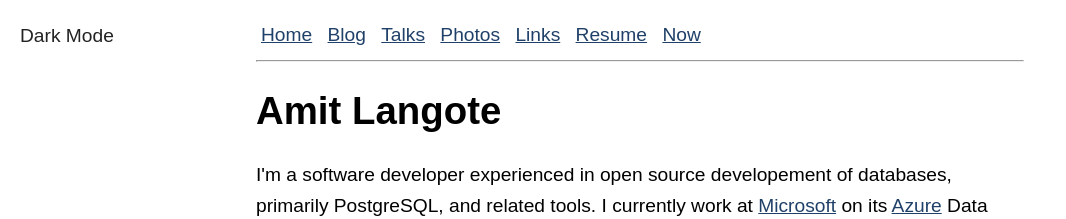
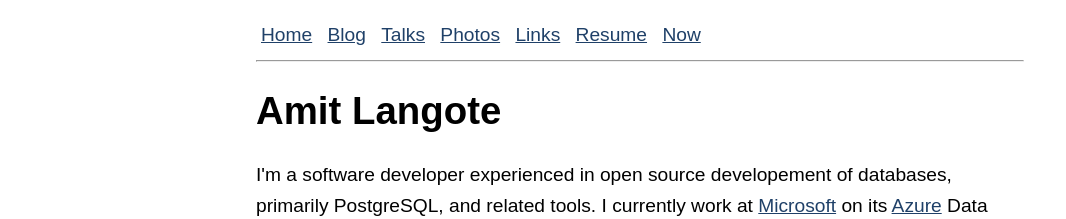
Before and after one commit to amitlan/website, a Jekyll site: the page built from index.md, in a window 1280 px wide. Shown: the top 219 px of the page, without its empty margins (0-1066 px from the left). Built offline with Jekyll 4.4.1, drawn with Linux system fonts in a browser that asks for light colours.

Commit message:
Update default.html
Remove dark light toggle stuff. Figure out how it works first.

```diff
--- a/_layouts/default.html
+++ b/_layouts/default.html
@@ -32,9 +32,6 @@
 	<a href="/bookmarks">Links</a>
 	<a href="/files/resume.pdf">Resume</a>
 	<a href="/now">Now</a>
-	<input type="checkbox" id="toggleMode">
-    <label for="toggleMode" class="toggleDark">Dark Mode</label>
-    <label for="toggleMode" class="toggleLight">Light Mode</label>
 </nav>
 <hr>
 <h1>{{ page.title }}</h1>
```
